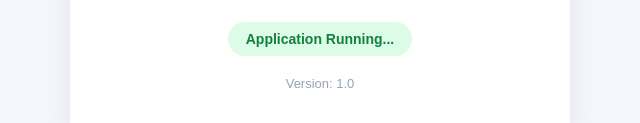
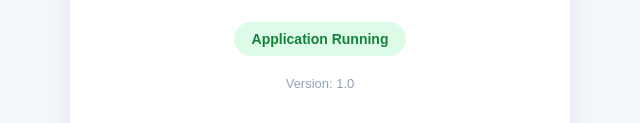
Before and after one commit to AtharvaPawar0/Enterprise-CI-CD-Automation-Platform, a plain HTML site: page index.html in a window 1280 px wide. Shown: the part 452-575 px from the top of the page, 320-960 px from the left. Drawn offline with Linux system fonts and the light colour scheme.

Commit message:
Remove ellipsis from application status message

```diff
--- a/index.html
+++ b/index.html
@@ -88,7 +88,7 @@
         </p>
 
         <div class="status">
-            Application Running...
+            Application Running
         </div>
 
         <p class="version">Version: 1.0</p>
```
